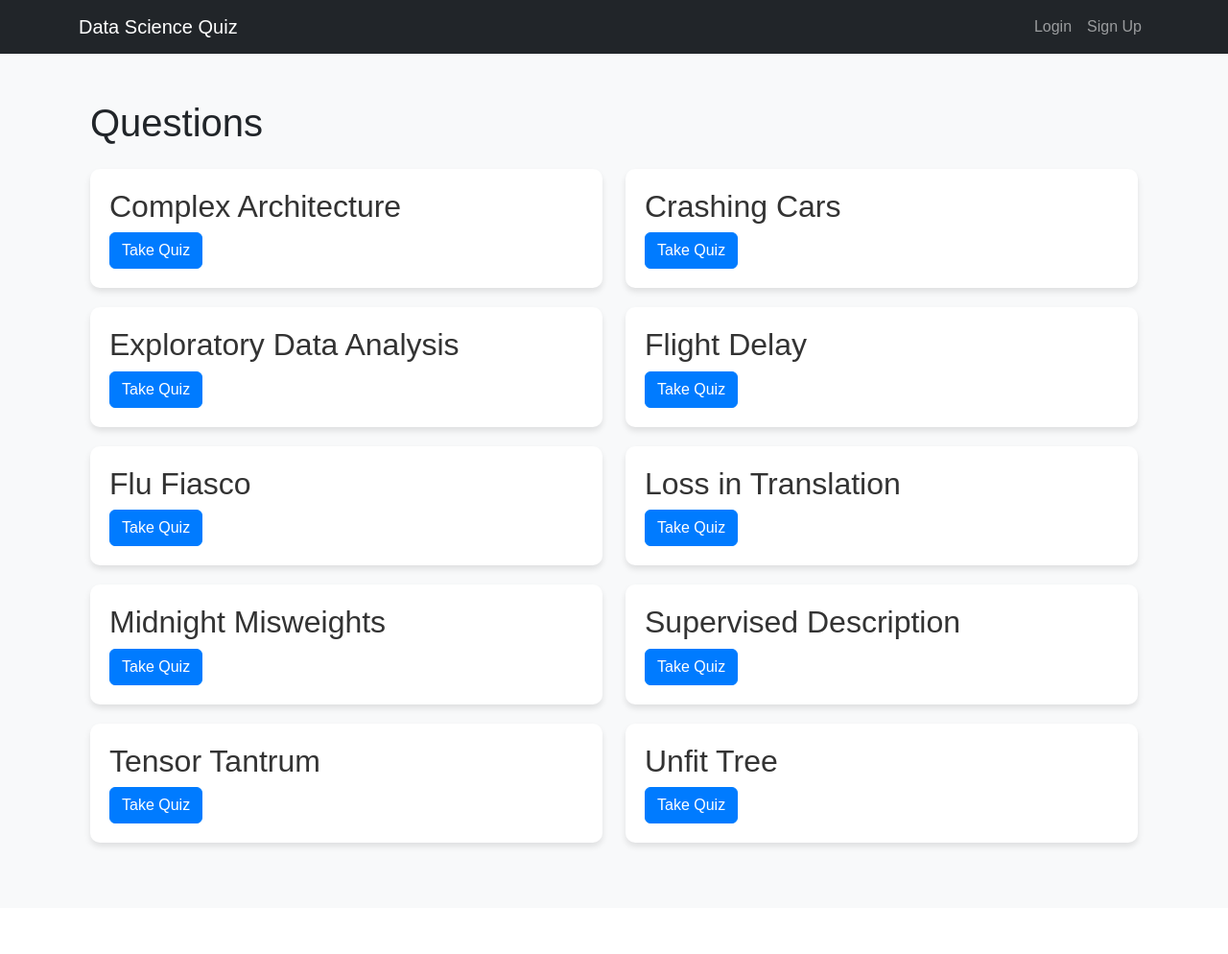
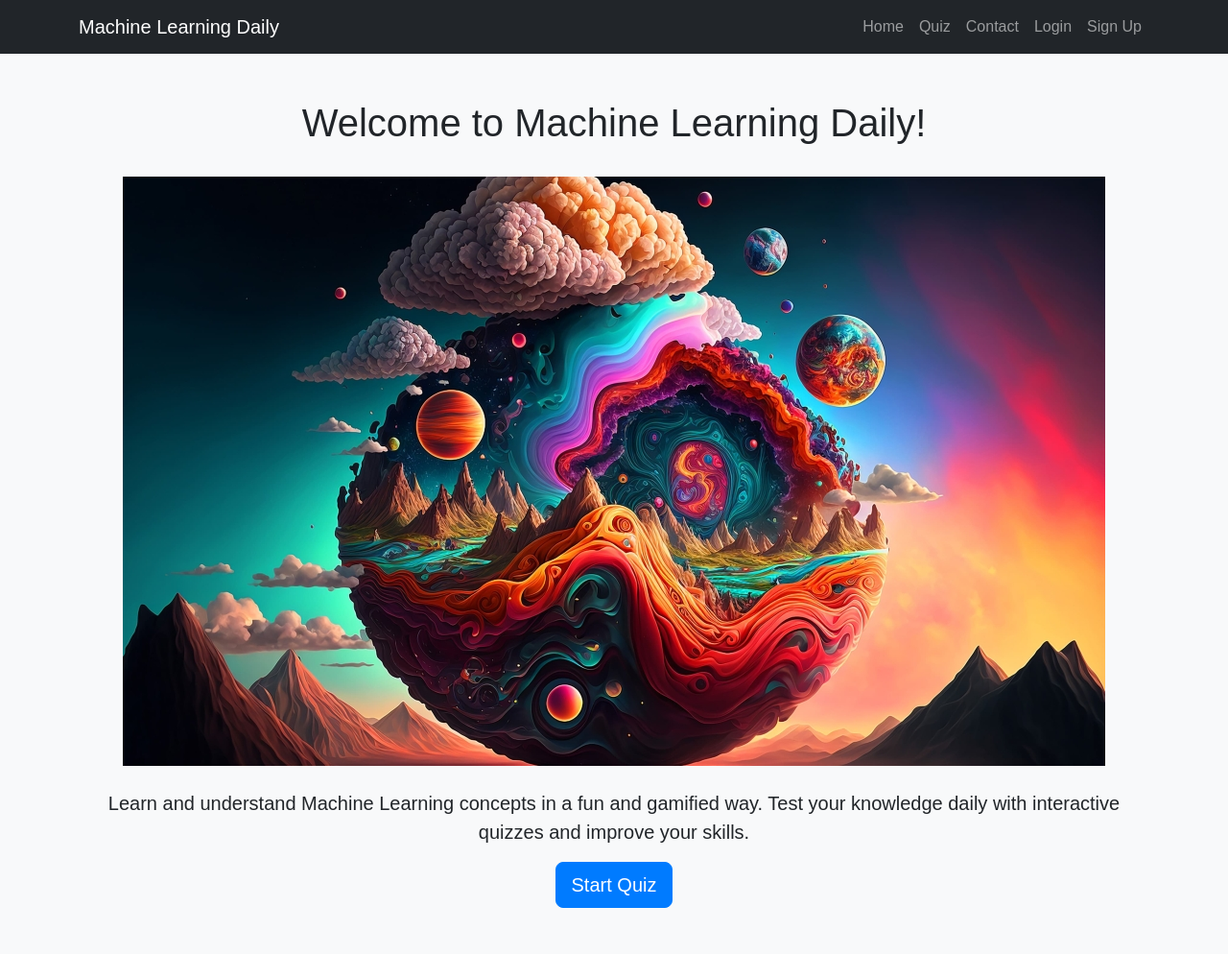
Before and after one commit to nikhil-1e9/machine-learning-daily, a Django app: page / in a window 1280 px wide. Shown: the whole page at 96% size. Before the commit the page ends 884 px from the top, so only its background shows below. Run offline with Django 4.2, Linux system fonts and the light colour scheme; data comes from the database, SQL or seed files in the repository.

Commit message:
Add home page

```diff
--- a/dswebsite/urls.py
+++ b/dswebsite/urls.py
@@ -19,8 +19,9 @@ from django.urls import path, include
 from quiz import views  # Import the views from quiz app
 
 urlpatterns = [
-    path('', views.quiz_home, name='home'),  # Home page
+    path('', views.home, name='home'),  # Home page
     path("admin/", admin.site.urls),  # Admin panel
     path("quiz/", include('quiz.urls')),  # Quiz app URLs
+    path('contact/', views.contact, name='contact'),  # Contact page
     path('accounts/', include('django.contrib.auth.urls')),  # Authentication URLs
 ]
--- a/quiz/templates/quiz/home.html
+++ b/quiz/templates/quiz/home.html
@@ -1,17 +1,19 @@
 {% extends "base.html" %}
+{% load static %}
 
 {% block content %}
 <div class="container">
-    <h1 class="my-4">Questions</h1>
-    <div class="row">
-        {% for question in questions %}
-            <div class="col-md-6">
-                <div class="quiz-card">
-                    <h2>{{ question.title }}</h2>
-                    <a href="{% url 'question_detail' question.id %}" class="btn btn-primary">Take Quiz</a>
-                </div>
-            </div>
-        {% endfor %}
+    <div class="text-center my-5">
+        <h1>Welcome to Machine Learning Daily!</h1>
+
+        <img src="{% static 'quiz/images/ml_ai_image.jpg' %}" alt="ML and AI" class="img-fluid my-4" style="max-width: 100%; height: auto;">
+
+        <p class="lead">
+            Learn and understand Machine Learning concepts in a fun and gamified way.
+            Test your knowledge daily with interactive quizzes and improve your skills.
+        </p>
+
+        <a href="{% url 'quiz_page' %}" class="btn btn-primary btn-lg">Start Quiz</a>
     </div>
 </div>
 {% endblock %}
--- a/quiz/urls.py
+++ b/quiz/urls.py
@@ -2,7 +2,7 @@ from django.urls import path
 from . import views
 
 urlpatterns = [
-    path('', views.quiz_home, name='quiz_home'),
+    path('', views.quiz_page, name='quiz_page'),
     path('question/<int:question_id>/', views.question_detail, name='question_detail'),
     path('signup/', views.signup, name='signup'),  # Signup URL
 ]
--- a/quiz/views.py
+++ b/quiz/views.py
@@ -4,9 +4,12 @@ from django.contrib.auth import login
 from django.contrib import messages
 from .models import Question, Answer, Resource
 
-def quiz_home(request):
+def home(request):
+    return render(request, 'quiz/home.html')
+
+def quiz_page(request):
     questions = Question.objects.all()
-    return render(request, 'quiz/home.html', {'questions': questions})
+    return render(request, 'quiz/quiz_page.html', {'questions': questions})
 
 def question_detail(request, question_id):
     question = get_object_or_404(Question, id=question_id)
@@ -32,6 +35,8 @@ def question_detail(request, question_id):
         'selected_answers': selected_answers,
     })
 
+def contact(request):
+    return render(request, 'quiz/contact.html')
 
 def signup(request):
     if request.method == 'POST':
--- a/static/quiz/css/styles.css
+++ b/static/quiz/css/styles.css
@@ -74,3 +74,22 @@ body {
 .bg-danger {
     background-color: #dc3545; /* Red background for incorrect badge */
 }
+
+/* Custom styles for contact icons */
+.contact-icons a {
+    color: #333; /* Default icon color */
+    text-decoration: none; /* Remove underline */
+    transition: color 0.3s ease; /* Smooth color transition */
+    display: flex;
+    flex-direction: column;
+    align-items: center; /* Center align icon and text */
+    margin: 0 15px; /* Space between icons */
+}
+
+.contact-icons a:hover {
+    color: #007bff; /* Icon color on hover */
+}
+
+.contact-icons a div {
+    margin-top: 5px; /* Space between icon and text */
+}
--- a/templates/base.html
+++ b/templates/base.html
@@ -5,21 +5,32 @@
 <head>
     <meta charset="UTF-8">
     <meta name="viewport" content="width=device-width, initial-scale=1.0">
-    <title>Data Science Quiz</title>
+    <title>Machine Learning Daily</title>
     <!-- Bootstrap CSS -->
     <link href="https://cdn.jsdelivr.net/npm/bootstrap@5.3.0/dist/css/bootstrap.min.css" rel="stylesheet">
     <!-- Custom CSS -->
     <link rel="stylesheet" href="{% static 'quiz/css/styles.css' %}">
+    <!-- CSS for icons -->
+    <link href="https://cdnjs.cloudflare.com/ajax/libs/font-awesome/6.0.0-beta3/css/all.min.css" rel="stylesheet">
 </head>
 <body>
     <nav class="navbar navbar-expand-lg navbar-dark bg-dark">
         <div class="container">
-            <a class="navbar-brand" href="{% url 'home' %}">Data Science Quiz</a>
+            <a class="navbar-brand" href="{% url 'home' %}">Machine Learning Daily</a>
             <button class="navbar-toggler" type="button" data-bs-toggle="collapse" data-bs-target="#navbarNav" aria-controls="navbarNav" aria-expanded="false" aria-label="Toggle navigation">
                 <span class="navbar-toggler-icon"></span>
             </button>
             <div class="collapse navbar-collapse" id="navbarNav">
                 <ul class="navbar-nav ms-auto">
+                    <li class="nav-item">
+                        <a class="nav-link" href="{% url 'home' %}">Home</a>
+                    </li>
+                    <li class="nav-item">
+                        <a class="nav-link" href="{% url 'quiz_page' %}">Quiz</a>
+                    </li>
+                    <li class="nav-item">
+                        <a class="nav-link" href="{% url 'contact' %}">Contact</a>
+                    </li>
                     {% if user.is_authenticated %}
                         <li class="nav-item">
                             <a class="nav-link" href="{% url 'logout' %}">Logout</a>
```
Also changed, not shown: quiz/templates/quiz/contact.html (added, +28 -0 lines), quiz/templates/quiz/quiz_page.html (added, +20 -0 lines), static/quiz/images/ml_ai_image.jpg (added).
